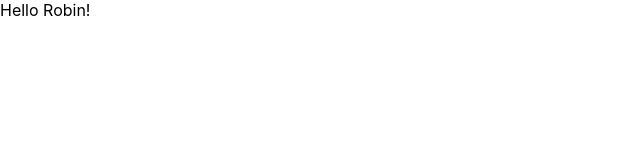
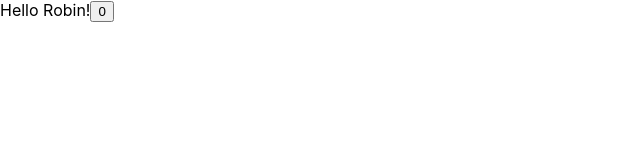
Before and after one commit to workshops-de/react-typescript-basics, a React (Create React App) app: page / in a window 1280 px wide. Shown: the top 160 px of the page, without its empty margins (0-640 px from the left). Built offline with nearby package versions, Linux system fonts and the light colour scheme.

Commit message:
Implement Counter with useState

```diff
--- a/src/App.tsx
+++ b/src/App.tsx
@@ -1,11 +1,15 @@
-import React from 'react';
+import React, { Fragment } from 'react';
 import './App.css';
 
 import SimpleName from './components/SimpleName/SimpleName';
+import Counter from './components/Counter/Counter';
 
 const App: React.FC = () => {
   return (
-    <SimpleName />
+    <Fragment>
+      <SimpleName />
+      <Counter />
+    </Fragment>
   );
 }
 
--- /dev/null
+++ b/src/components/Counter/Counter.tsx
@@ -0,0 +1,16 @@
+import React, { useState } from 'react';
+
+
+const Counter: React.FC = () => {
+    const [count, setCount] = useState<number>(0);
+
+    const incrementCount = () => {
+        setCount((prevCounter) => prevCounter + 1);
+    }
+
+    return (
+        <button onClick={incrementCount} > {count}</button >
+    );
+}
+
+export default Counter;
```
